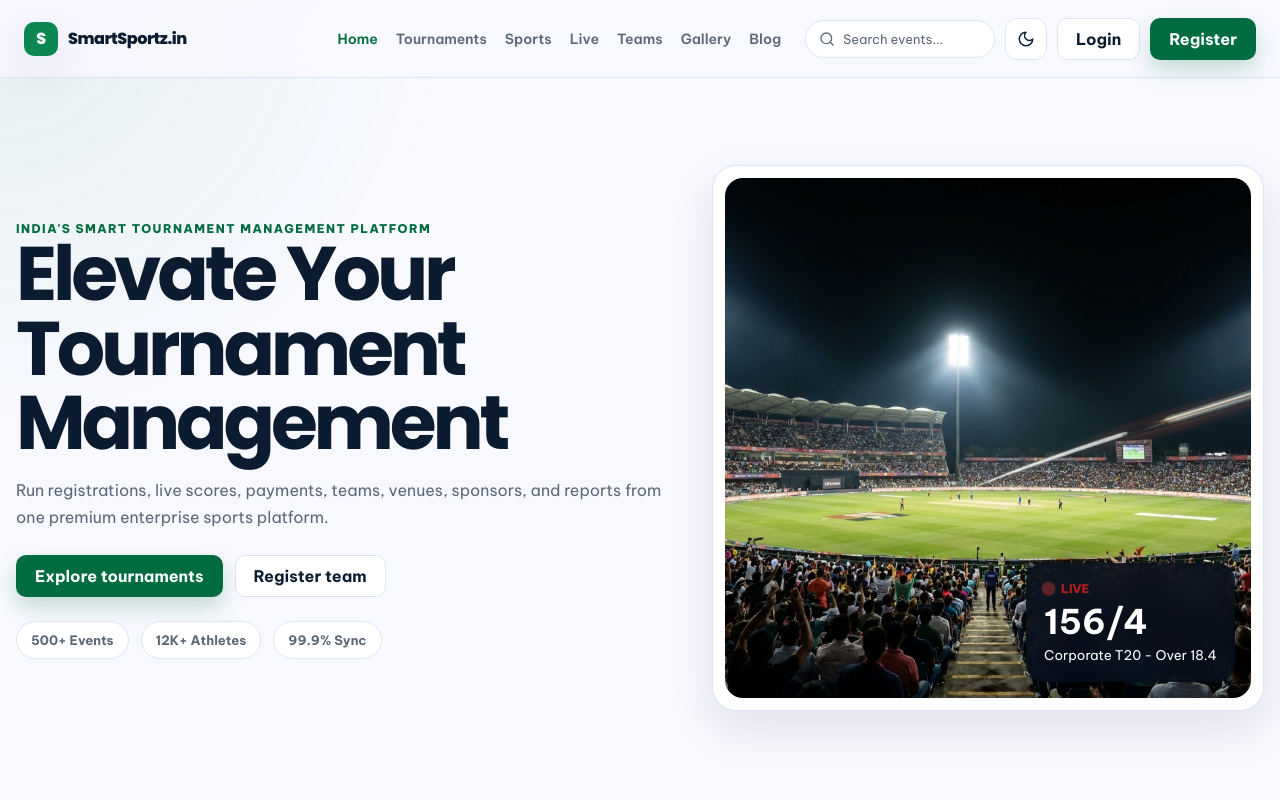
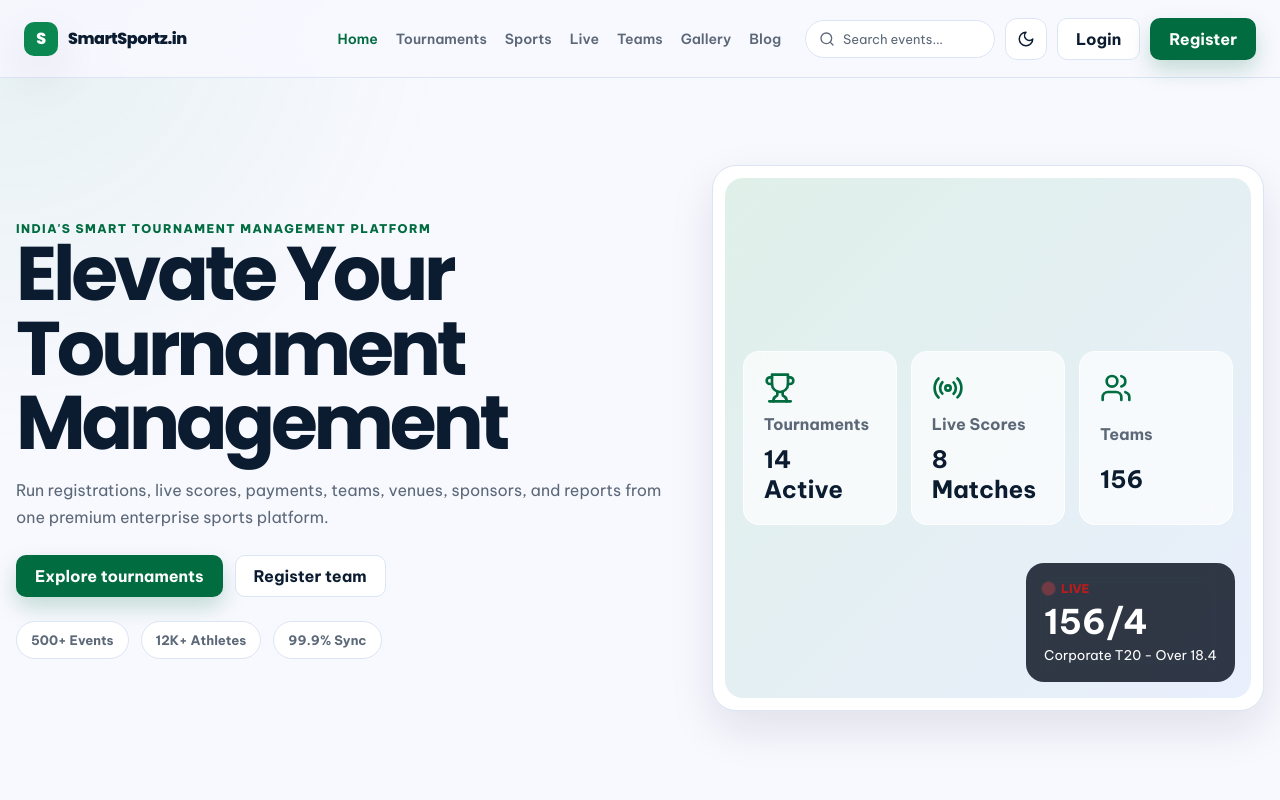
Before and after one commit to Mr-asmath/Smart_Sportz, a React (Vite) app in the folder frontend/: page / in a window 1280 px wide. Shown: the top 800 px of the page. Built offline with nearby package versions, Linux system fonts and the light colour scheme.

Commit message:
Replace public hero image with dashboard visual

```diff
--- a/frontend/src/pages/HomePage.tsx
+++ b/frontend/src/pages/HomePage.tsx
@@ -1,5 +1,5 @@
 import { motion } from "framer-motion";
-import { CheckCircle2 } from "lucide-react";
+import { CheckCircle2, Radio, Trophy, Users } from "lucide-react";
 import { Link } from "react-router-dom";
 import { Page, SectionTitle, TournamentCard } from "../components/UI";
 import { assets, tournaments } from "../data/platform";
@@ -36,7 +36,23 @@ export function HomePage() {
           </div>
         </div>
         <motion.div className="hero-panel" initial={{ opacity: 0, scale: 0.96 }} animate={{ opacity: 1, scale: 1 }} transition={{ duration: 0.7 }}>
-          <img src={assets.cricket} alt="Professional cricket stadium" />
+          <div className="hero-visual-ui">
+            <div>
+              <Trophy size={32} />
+              <span>Tournaments</span>
+              <strong>14 Active</strong>
+            </div>
+            <div>
+              <Radio size={32} />
+              <span>Live Scores</span>
+              <strong>8 Matches</strong>
+            </div>
+            <div>
+              <Users size={32} />
+              <span>Teams</span>
+              <strong>156</strong>
+            </div>
+          </div>
           <div className="floating-score">
             <span className="live-dot">Live</span>
             <strong>156/4</strong>
--- a/frontend/src/styles.css
+++ b/frontend/src/styles.css
@@ -74,7 +74,11 @@ img { max-width: 100%; display: block; }
 .hero-actions, .hero-stats { display: flex; flex-wrap: wrap; gap: 12px; margin-top: 24px; }
 .hero-stats span { padding: 10px 14px; border-radius: 999px; background: var(--surface); border: 1px solid var(--line); color: var(--muted); font-weight: 700; font-size: 13px; }
 .hero-panel { position: relative; padding: 12px; background: var(--surface); border: 1px solid var(--line); border-radius: var(--radius-xl); box-shadow: var(--shadow); overflow: hidden; }
-.hero-panel img { height: 520px; width: 100%; object-fit: cover; border-radius: 18px; }
+.hero-visual-ui { display: grid; grid-template-columns: repeat(3, 1fr); gap: 14px; min-height: 520px; padding: 18px; border-radius: 18px; background: linear-gradient(135deg, rgba(11, 136, 82, .13), rgba(37, 99, 235, .10)); align-content: center; }
+.hero-visual-ui div { display: grid; gap: 10px; min-height: 170px; padding: 20px; border: 1px solid rgba(255, 255, 255, .72); border-radius: 16px; background: rgba(255, 255, 255, .68); backdrop-filter: blur(12px); }
+.hero-visual-ui svg { color: var(--primary-dark); }
+.hero-visual-ui span { color: var(--muted); font-weight: 700; }
+.hero-visual-ui strong { font-size: 24px; }
 .floating-score { position: absolute; right: 28px; bottom: 28px; display: grid; gap: 4px; min-width: 190px; padding: 18px; border-radius: 18px; color: white; background: rgba(7, 15, 30, .82); backdrop-filter: blur(12px); }
 .floating-score strong { font-size: 34px; }
 .live-dot { display: inline-flex; align-items: center; gap: 8px; color: #b91c1c; font-weight: 800; text-transform: uppercase; font-size: 12px; }
@@ -207,7 +211,8 @@ th { color: var(--muted); font-size: 12px; text-transform: uppercase; letter-spa
   .site-header { padding: 0 12px; gap: 8px; }
   .header-actions .btn-secondary, .header-actions .btn-primary { display: none; }
   .hero { min-height: auto; padding-top: 24px; }
-  .hero-panel img { height: 320px; }
+  .hero-visual-ui { grid-template-columns: 1fr; min-height: 320px; }
+  .hero-visual-ui div { min-height: 110px; }
   .card-grid, .team-grid, .catalog-grid, .content-grid, .live-grid, .metrics-grid, .mini-grid, .wizard { grid-template-columns: 1fr; }
   .form-grid, .footer, .footer-grid, .live-card, .auth-card { grid-template-columns: 1fr; }
   .score-teams { grid-template-columns: 1fr; }
```
